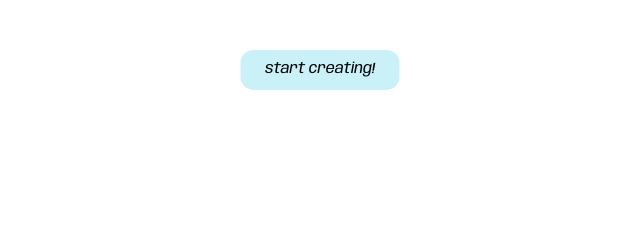
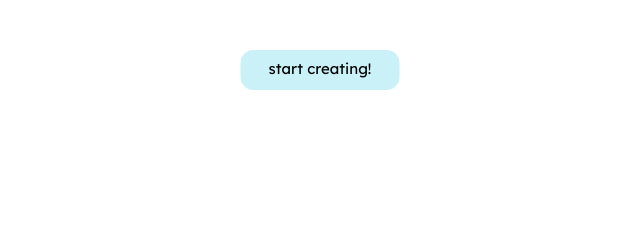
Before and after one commit to heyyja9/studio_rainbow_1, a plain HTML site: page index.html in a window 1280 px wide. Shown: the part 494-723 px from the top of the page, 640-1280 px from the left. Drawn offline with Linux system fonts and the light colour scheme.

Commit message:
added google fonts lexend link

```diff
--- a/css/style.css
+++ b/css/style.css
@@ -32,13 +32,6 @@
     src: url('/fonts/Lexend-SemiBold.woff2') format('woff2');
     font-weight: 600;
     font-style: semibold;
-}
-
-@font-face{
-    font-family: 'Anybody-Italic';
-    src: url('/fonts/Anybody-Italic.woff2') format('woff2');
-    font-weight: normal;
-    font-style: italic;
 }
 
 /* !! INDEX/HOME PAGE !! */
@@ -224,8 +217,8 @@ a:hover, a.active{
 }
 /* styling the text link inside the button's container */
 .slogan-button a {
-    font-family: 'Anybody-Italic';
-    font-weight: normal;
+    font-family: 'Lexend-Regular';
+    font-weight: 400;
     font-size: 0.9375rem;
     color: black;
 }
--- a/index.html
+++ b/index.html
@@ -7,6 +7,11 @@
     <link rel="stylesheet" href="css/style.css">
     <!-- got the font awesome kit link from cdnjs -->
     <script src="https://cdnjs.cloudflare.com/ajax/libs/font-awesome/6.0.0/js/all.min.js"></script>
+
+    <style>
+        @import url('https://fonts.googleapis.com/css2?family=Lexend:wght@100..900&display=swap');
+        </style>
+
 </head>
 
 <body>
```
Also changed, not shown: 1 other file.
